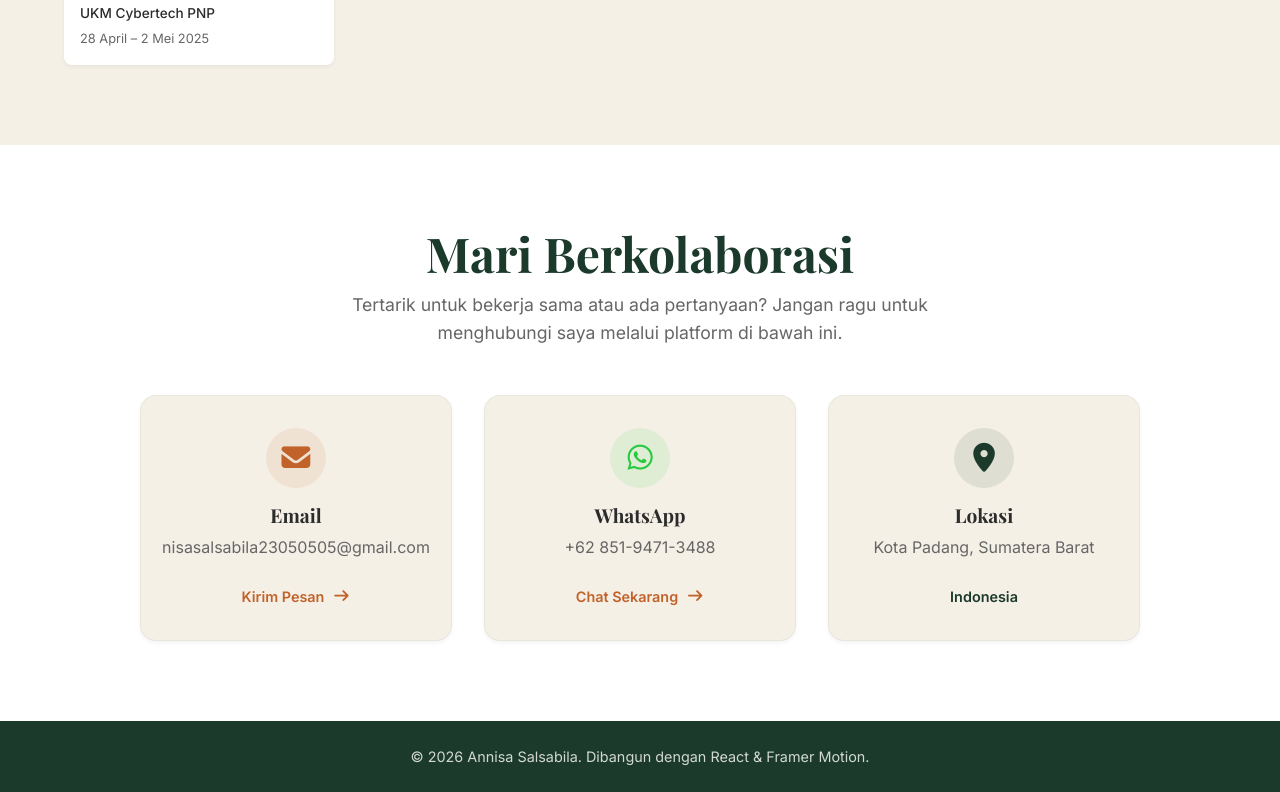
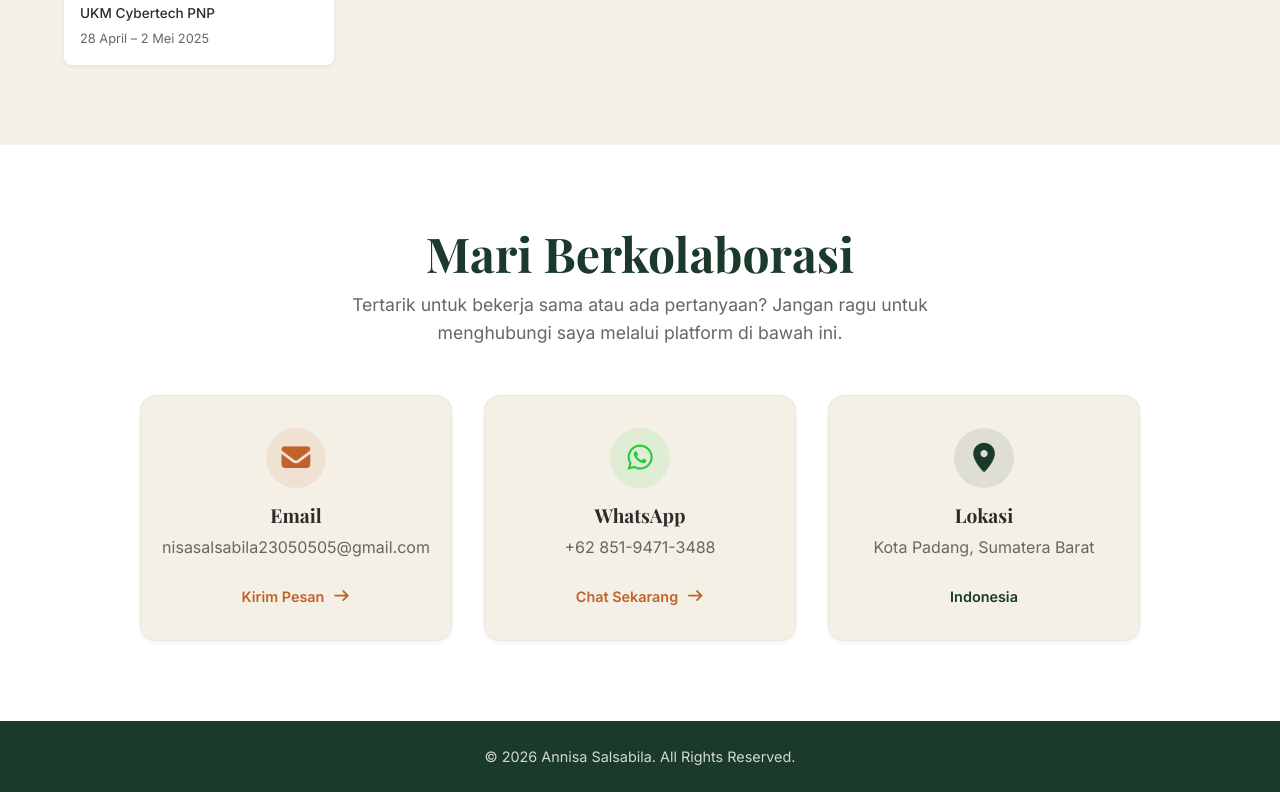
Before and after one commit to annisasalsabla/portfolio-saya, a React (Create React App) app: page / in a window 1280 px wide. Shown: the part 6972-7764 px from the top of the page. Built offline with nearby package versions, Linux system fonts and the light colour scheme; a web font is replaced by a local one.

Commit message:
Update footer text to simple copyright

```diff
--- a/src/components/Footer.js
+++ b/src/components/Footer.js
@@ -11,7 +11,7 @@ const Footer = () => {
     }}>
       <div className="container">
         <p style={{ opacity: 0.8, fontSize: '0.9rem' }}>
-          &copy; {new Date().getFullYear()} Annisa Salsabila. Dibangun dengan React & Framer Motion.
+          © 2026 Annisa Salsabila. All Rights Reserved.
         </p>
       </div>
     </footer>
```
